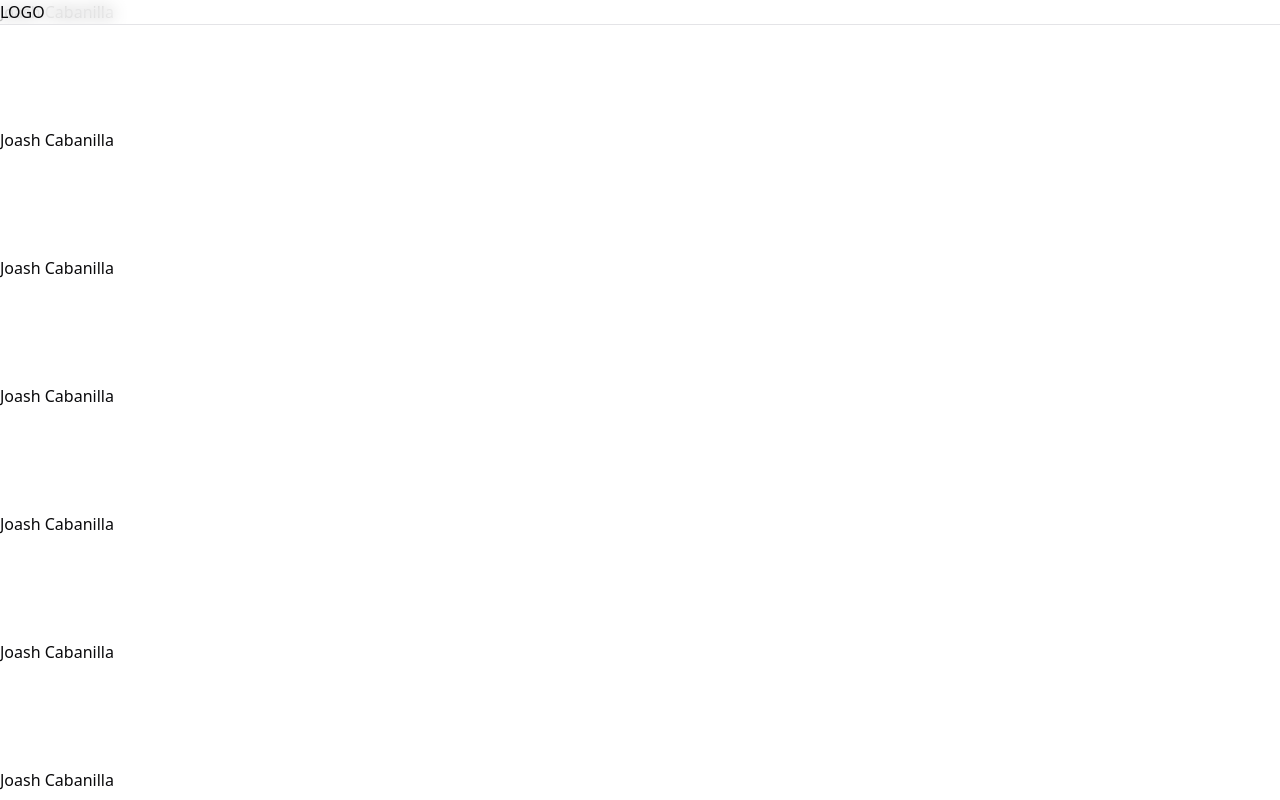
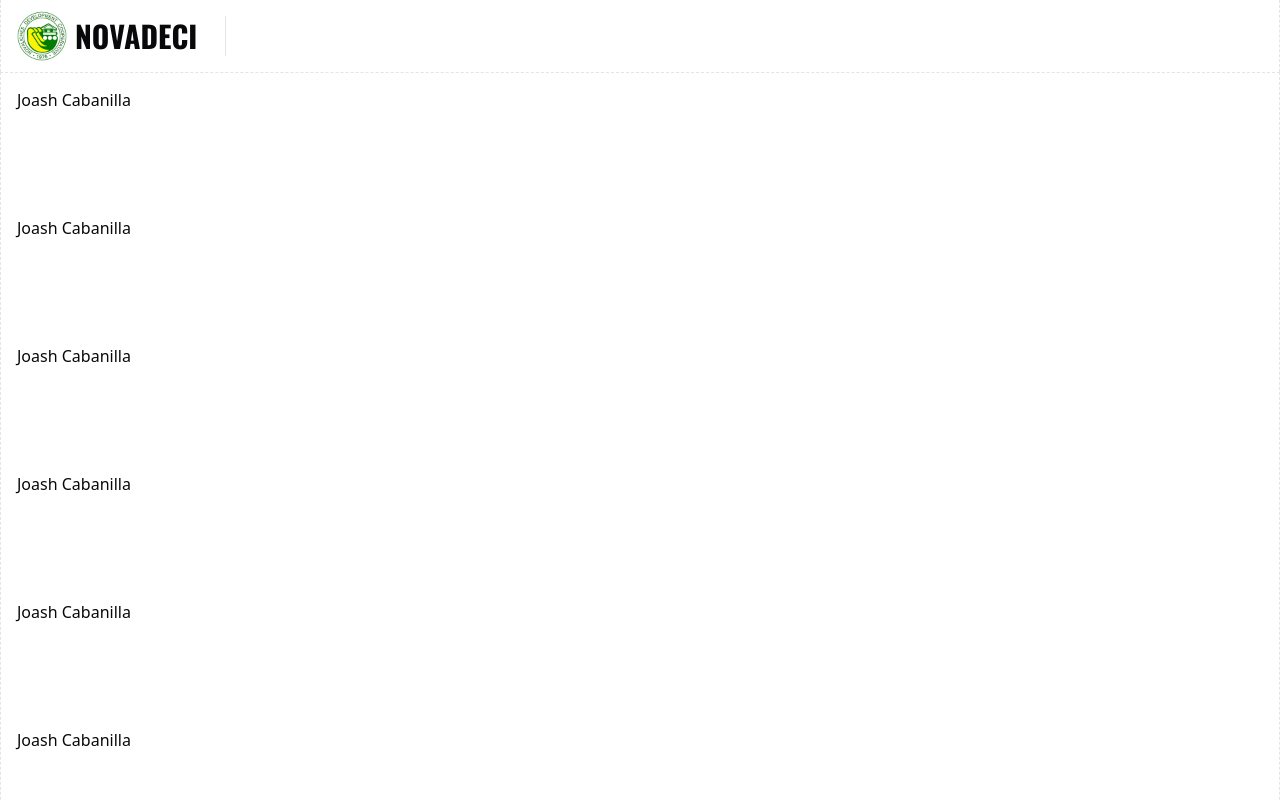
Before and after one commit to joashcabanilla/e-com-pos, a Next.js app: page / in a window 1280 px wide. Shown: the top 800 px of the page. Built offline with nearby package versions, Linux system fonts and the light colour scheme.

Commit message:
update navbar

```diff
--- a/package.json
+++ b/package.json
@@ -9,6 +9,7 @@
     "lint": "next lint"
   },
   "dependencies": {
+    "@radix-ui/react-separator": "^1.1.3",
     "@radix-ui/react-slot": "^1.1.2",
     "class-variance-authority": "^0.7.1",
     "clsx": "^2.1.1",
@@ -27,6 +28,7 @@
     "@types/react-dom": "^19",
     "eslint": "^9",
     "eslint-config-next": "15.2.4",
+    "tailwind-scrollbar": "^4.0.2",
     "tailwindcss": "^4",
     "typescript": "^5"
   }
--- a/src/app/globals.css
+++ b/src/app/globals.css
@@ -1,3 +1,4 @@
+@import url('https://fonts.googleapis.com/css2?family=Oswald:wght@200..700&display=swap');
 @import "tailwindcss";
 @import "tw-animate-css";
 
@@ -41,6 +42,7 @@
   --radius-md: calc(var(--radius) - 2px);
   --radius-lg: var(--radius);
   --radius-xl: calc(var(--radius) + 4px);
+  --font-primary: "Oswald", "sans-serif";
 }
 
 :root {
@@ -114,9 +116,18 @@
 
 @layer base {
   * {
-    @apply border-border outline-ring/50;
+    @apply border-border outline-ring/50 scrollbar-thin scrollbar-thumb-secondary scrollbar-thumb-rounded scrollbar-track-background scrollbar-track-rounded scrollbar-corner-secondary scrollbar-corner-rounded antialiased;
   }
   body {
     @apply bg-background text-foreground;
   }
+
+  .container-wrapper{
+    @apply container mx-auto border-dashed p-4 border-l border-r;
+  }
 }
+
+@plugin 'tailwind-scrollbar' {
+  nocompatible: true;
+  preferredStrategy: 'pseudoelements';
+}
--- a/src/app/page.tsx
+++ b/src/app/page.tsx
@@ -1,6 +1,7 @@
 export default function Home() {
   return (
     <main>
+      <div className="container-wrapper mt-18">
         <p className="h-32">Joash Cabanilla</p>
         <p className="h-32">Joash Cabanilla</p>
         <p className="h-32">Joash Cabanilla</p>
@@ -21,6 +22,7 @@ export default function Home() {
         <p className="h-32">Joash Cabanilla</p>
         <p className="h-32">Joash Cabanilla</p>
         <p className="h-32">Joash Cabanilla</p>
+      </div>
     </main>
   );
 }
--- a/src/components/e-com/Header.tsx
+++ b/src/components/e-com/Header.tsx
@@ -1,9 +1,25 @@
 "use client";
+import Image from "next/image";
+import { Separator } from "@/components/ui/separator";
 
 export default function Header(){
     return(
-        <header className="w-full border-grid fixed top-0 z-50 border-b bg-background/95 backdrop-blur supports-[backdrop-filter]:bg-background/60">
-            LOGO
+        <header className="w-full fixed top-0 z-50 border-b border-dashed bg-background/95 backdrop-blur supports-[backdrop-filter]:bg-background/60">
+            <div className="container-wrapper">
+                <nav className="h-10 w-full flex items-center">
+                    <div className="flex items-center w-2/12 ">
+                        <Image
+                        src="/image/logo.png"
+                        width={50}
+                        height={50}
+                        alt="LOGO"
+                        />
+                        <h1 className="ml-2 text-3xl font-primary font-bold">NOVADECI</h1>
+                    </div>
+                    <Separator orientation="vertical"/>
+
+                </nav>
+            </div>
         </header>
     );
 }
--- /dev/null
+++ b/src/components/ui/separator.tsx
@@ -0,0 +1,28 @@
+"use client"
+
+import * as React from "react"
+import * as SeparatorPrimitive from "@radix-ui/react-separator"
+
+import { cn } from "@/lib/utils"
+
+function Separator({
+  className,
+  orientation = "horizontal",
+  decorative = true,
+  ...props
+}: React.ComponentProps<typeof SeparatorPrimitive.Root>) {
+  return (
+    <SeparatorPrimitive.Root
+      data-slot="separator-root"
+      decorative={decorative}
+      orientation={orientation}
+      className={cn(
+        "bg-border shrink-0 data-[orientation=horizontal]:h-px data-[orientation=horizontal]:w-full data-[orientation=vertical]:h-full data-[orientation=vertical]:w-px",
+        className
+      )}
+      {...props}
+    />
+  )
+}
+
+export { Separator }
```
Also changed, not shown: 1 other file (tests, documents, lock files or other folders). Lines whose indentation alone changed are shown as unchanged.
